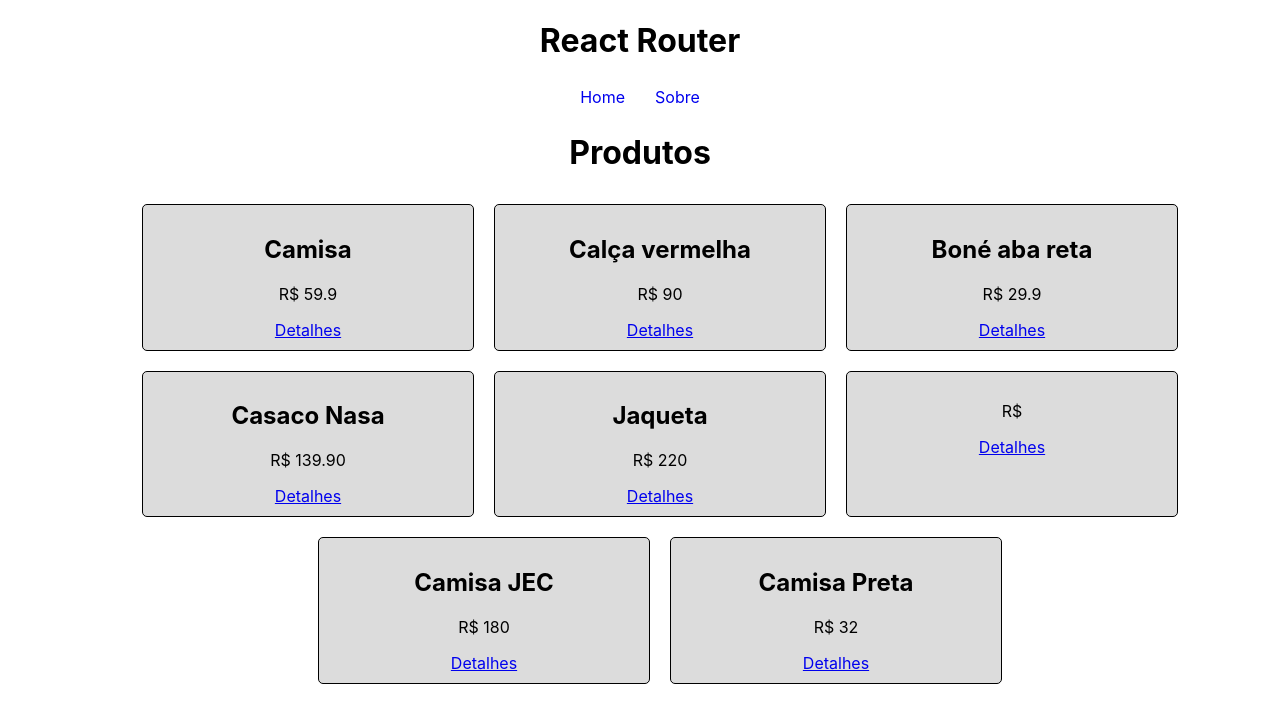
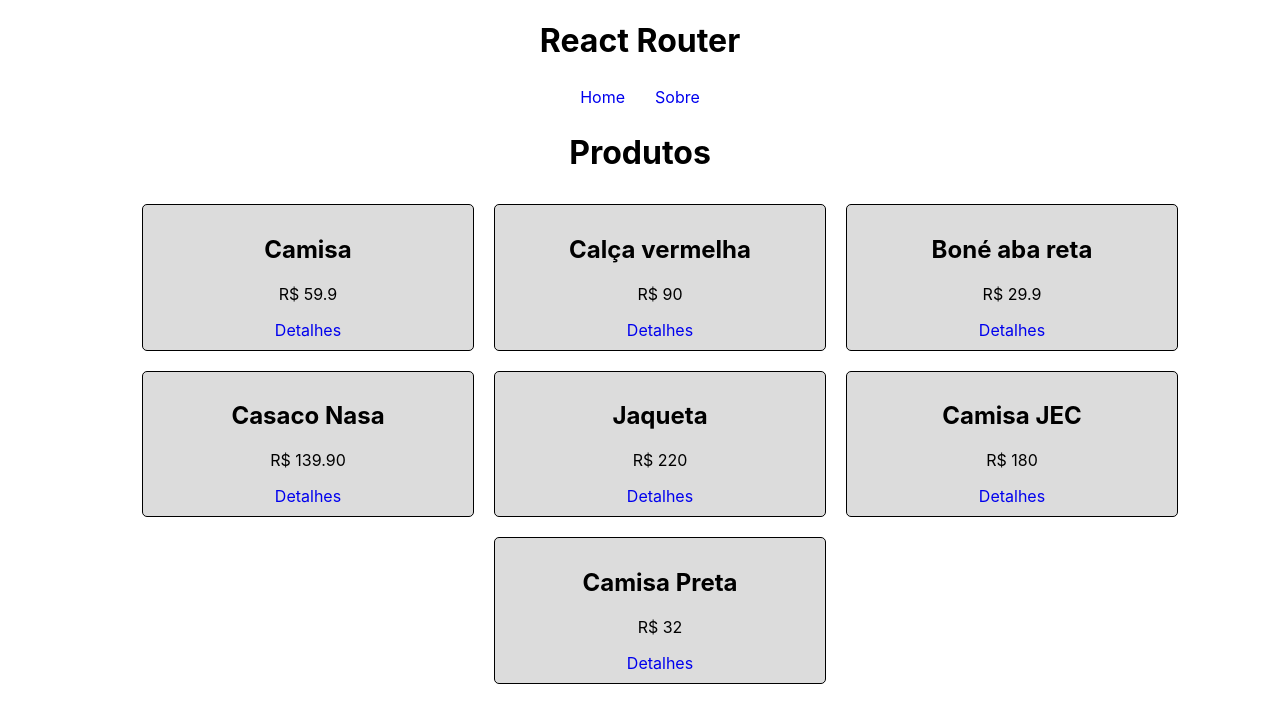
Before and after one commit to andrematos90/React, a React (Create React App) app in the folder Hora de Codar/07 - React Router/projeto/: page / in a window 1280 px wide. Shown: the top 722 px of the page. Built offline with nearby package versions, Linux system fonts and the light colour scheme; data requests are answered from the project's data file.

Commit message:
rotas dinamicas

```diff
--- a/Hora de Codar/07 - React Router/projeto/data/db.json
+++ b/Hora de Codar/07 - React Router/projeto/data/db.json
@@ -26,11 +26,6 @@
       "price": "220"
     },
     {
-      "id": "f04d",
-      "name": "",
-      "price": ""
-    },
-    {
       "id": "d8d7",
       "name": "Camisa JEC",
       "price": "180"
--- a/Hora de Codar/07 - React Router/projeto/src/pages/Home.css
+++ b/Hora de Codar/07 - React Router/projeto/src/pages/Home.css
@@ -8,7 +8,6 @@
 .products li {
     background-color: #DCDCDC;
     border: 1px solid black;
-
     border-radius: 5px;
     padding: 10px;
     text-align: center;
@@ -17,4 +16,9 @@
     width: 25%;
 
 
+
 }
+
+.products li a{
+    text-decoration: none;
+}
--- a/Hora de Codar/07 - React Router/projeto/src/pages/Product.js
+++ b/Hora de Codar/07 - React Router/projeto/src/pages/Product.js
@@ -2,7 +2,7 @@
 
 const Product = () => {
     //4 - rota dimanica
-    const {id} = useParams();
+    const {id} = useParams();  // const {id} = useParams(); faz referencia ao id da rota em App.js >>>   <Route path="products/:id" element={<Product />} />
 
 
   return (
```
